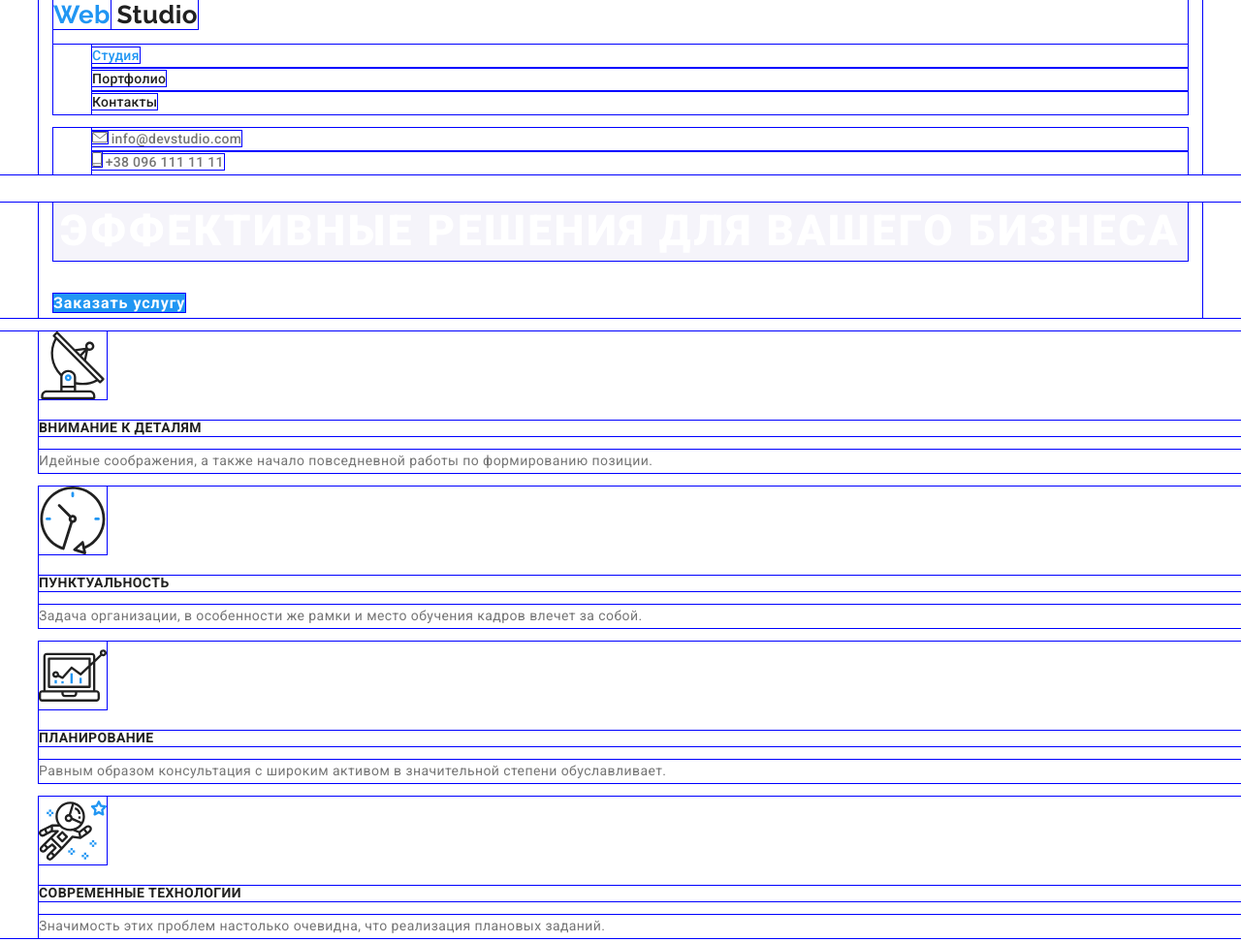
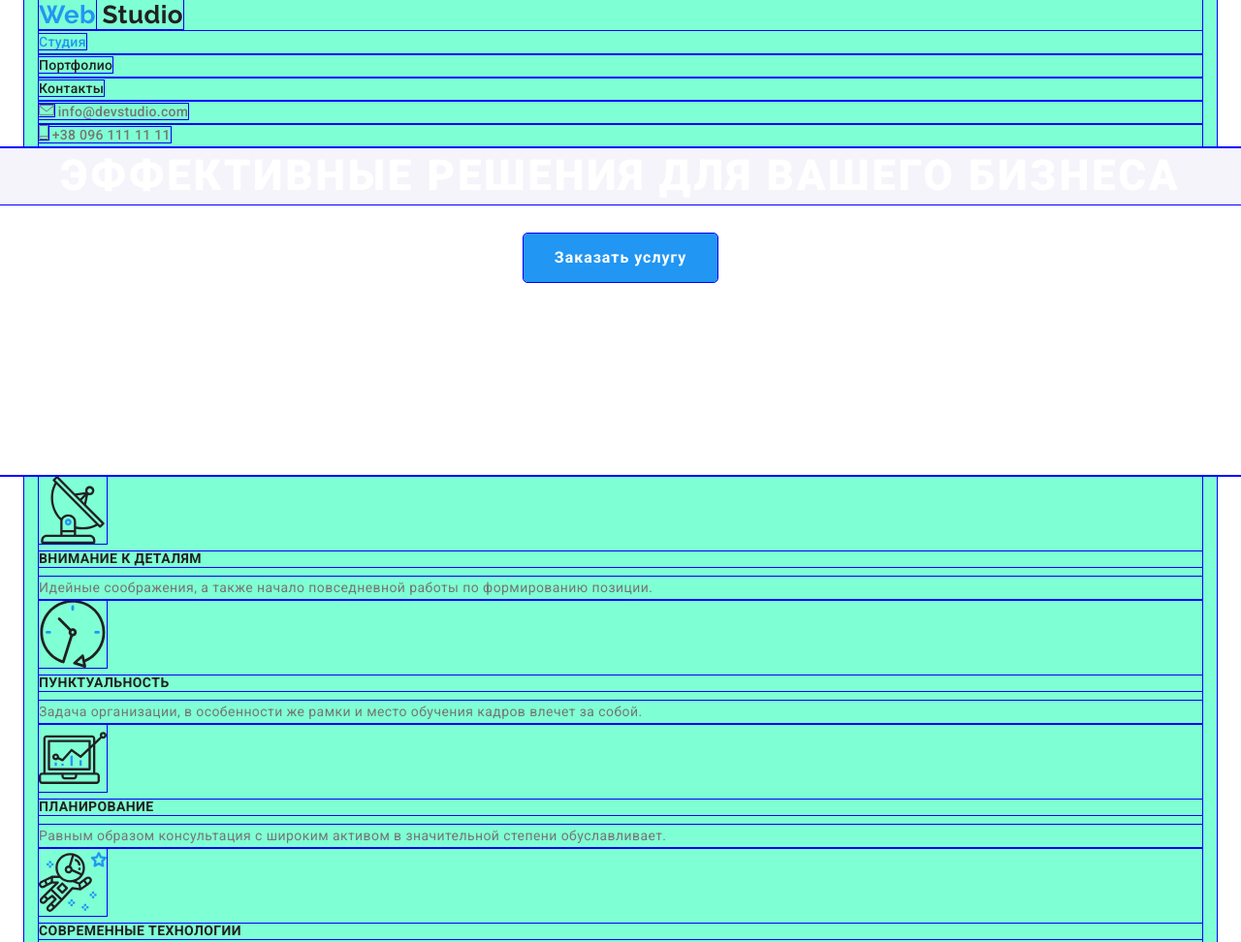
Before and after one commit to KotenkoNata/homework_03, a plain HTML site: page index.html in a window 1280 px wide. Shown: the top 972 px of the page at 97% size. Drawn offline with nearby package versions, Linux system fonts and the light colour scheme.

Commit message:
correct padding and margin for elements

```diff
--- a/css/styles.css
+++ b/css/styles.css
@@ -12,10 +12,10 @@ font-family: 'Roboto', sans-serif;*/
 /*--цвет контактов в футере rgba(255, 255, 255, 0.6) ---*/
 /* ----основной цвет фона #FFFFFF---*/
 /* ----вторичный цвет фона #F5F4FA---*/
+
 *,
 *:before,
 *:after {
-  box-sizing: border-box;
   outline: 1px solid blue;
 }
 
@@ -40,6 +40,8 @@ body {
 }
 .list {
   list-style: none;
+  padding: 0;
+  margin: 0;
 }
 /* ----Лого---*/
 .logo {
@@ -113,16 +115,24 @@ b {
 }
 
 /* ----Герой---*/
+.hero {
+  text-align: center;
+}
 
 .hero-title {
   color: var(--most-view-text-color);
   font-weight: 900;
   font-size: 44px;
   line-height: 1.36;
-  text-align: center;
   letter-spacing: 0.06em;
   background: var(--secondary-bg-color);
   text-transform: uppercase;
+  margin-top: 0;
+  margin-bottom: 30px;
+}
+.hero-title + a {
+  align-items: center;
+  margin-bottom: 200px;
 }
 
 /* ----Секции---*/
@@ -138,12 +148,20 @@ b {
 .item-title {
   color: var(--title-text-color);
   font-weight: 700;
+  margin-top: 0;
+  margin-bottom: 0;
 }
 
 .item-title {
   line-height: 1.14;
   font-size: 14px;
   text-transform: uppercase;
+  margin-bottom: 10px;
+}
+
+.accurate {
+  margin-top: 0;
+  margin-bottom: 0;
 }
 
 /* ----Чем мы занимаемся---*/
@@ -154,15 +172,21 @@ b {
 /* ----Наша команда---*/
 .team {
   background-color: var(--secondary-bg-color);
+  padding-top: 94px;
+  padding-bottom: 94px;
 }
 .element-title {
   color: var(--title-text-color);
   font-weight: 500;
   font-size: 16px;
   line-height: 1.19;
+  margin-top: 0;
+  margin-bottom: 0;
 }
 .description {
   line-height: 1.19;
+  margin-top: 0;
+  margin-bottom: 0;
 }
 /* ----Портфолио--Наши работы---*/
 .gallery a {
@@ -194,11 +218,16 @@ b {
   font-size: 16px;
   line-height: 1.87;
   letter-spacing: 0.06em;
+  border-radius: 4px;
+  text-align: center;
+  display: inline-block;
 }
 .button.primary {
   background-color: var(--accent-color);
   color: var(--primary-bg-color);
   text-decoration: none;
+  padding: 10px 32px;
+  min-width: 200px;
 }
 .filtr-button {
   background-color: var(--secondary-bg-color);
@@ -208,6 +237,9 @@ b {
   font-size: 16px;
   line-height: 1.62;
   letter-spacing: 0.03em;
+  padding: 6px 22px;
+  border-radius: 4px;
+  text-align: center;
 }
 button:hover,
 button:focus {
@@ -217,7 +249,8 @@ button:focus {
 .container {
   margin-right: auto;
   margin-left: auto;
-  width: 1200px;
+  width: 1230px;
   padding-left: 15px;
   padding-right: 15px;
+  background-color: aquamarine;
 }
--- a/index.html
+++ b/index.html
@@ -8,7 +8,10 @@
       href="https://fonts.googleapis.com/css2?family=Raleway:wght@700&family=Roboto:wght@400;500;700;900&display=swap"
       rel="stylesheet"
     />
-    <link rel="stylesheet" href="./css/normalize.css" />
+    <link
+      rel="stylesheet"
+      href="https://cdnjs.cloudflare.com/ajax/libs/modern-normalize/0.6.0/modern-normalize.min.css"
+    />
     <link rel="stylesheet" href="./css/styles.css" />
   </head>
 
@@ -45,14 +48,14 @@
     </header>
     <main>
       <section class="hero">
-        <div class="container">
+        <div>
           <!-- Герой -->
           <h1 class="hero-title">Эффективные решения для вашего бизнеса</h1>
           <a href="" class="button primary">Заказать услугу</a>
         </div>
       </section>
       <section class="section">
-        <div>
+        <div class="container">
           <!-- Первая секция - наши преимущества-->
           <h2 hidden>Наши преимущества</h2>
           <!--скрытый заголовок-->
@@ -60,7 +63,7 @@
             <li>
               <img src="./images/section1/antenna.svg" alt="Антена" />
               <h3 class="item-title">Внимание к деталям</h3>
-              <p>
+              <p class="accurate">
                 Идейные соображения, а также начало повседневной работы по
                 формированию позиции.
               </p>
@@ -68,7 +71,7 @@
             <li>
               <img src="./images/section1/clock.svg" alt="Часы" />
               <h3 class="item-title">Пунктуальность</h3>
-              <p>
+              <p class="accurate">
                 Задача организации, в особенности же рамки и место обучения
                 кадров влечет за собой.
               </p>
@@ -76,7 +79,7 @@
             <li>
               <img src="./images/section1/diagram.svg" alt="Диаграмма" />
               <h3 class="item-title">Планирование</h3>
-              <p>
+              <p class="accurate">
                 Равным образом консультация с широким активом в значительной
                 степени обуславливает.
               </p>
@@ -84,7 +87,7 @@
             <li>
               <img src="./images/section1/astronaut.svg" alt="Астронавт" />
               <h3 class="item-title">Современные технологии</h3>
-              <p>
+              <p class="accurate">
                 Значимость этих проблем настолько очевидна, что реализация
                 плановых заданий.
               </p>
```
Also changed, not shown: portfolio.html (+4 -1 lines).
